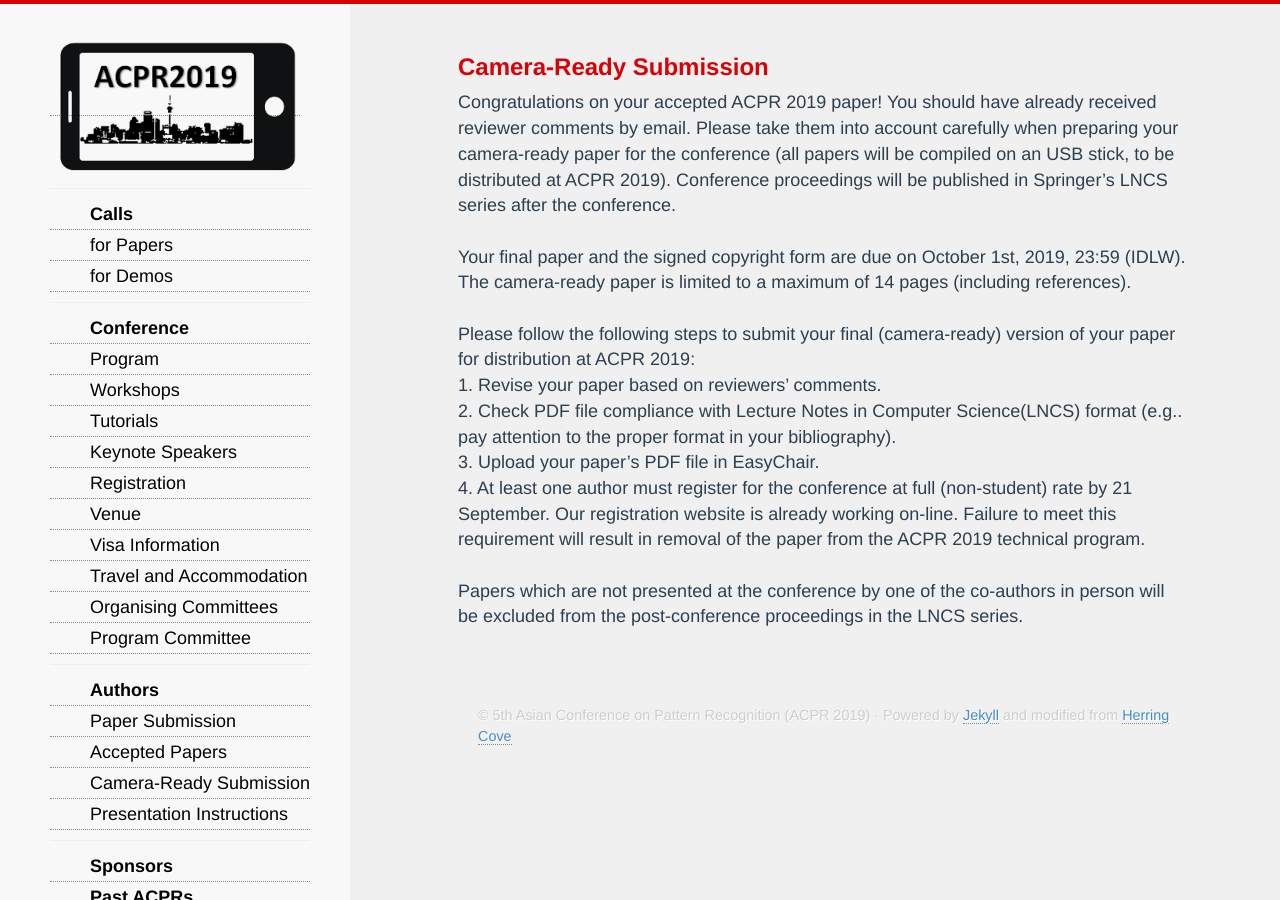
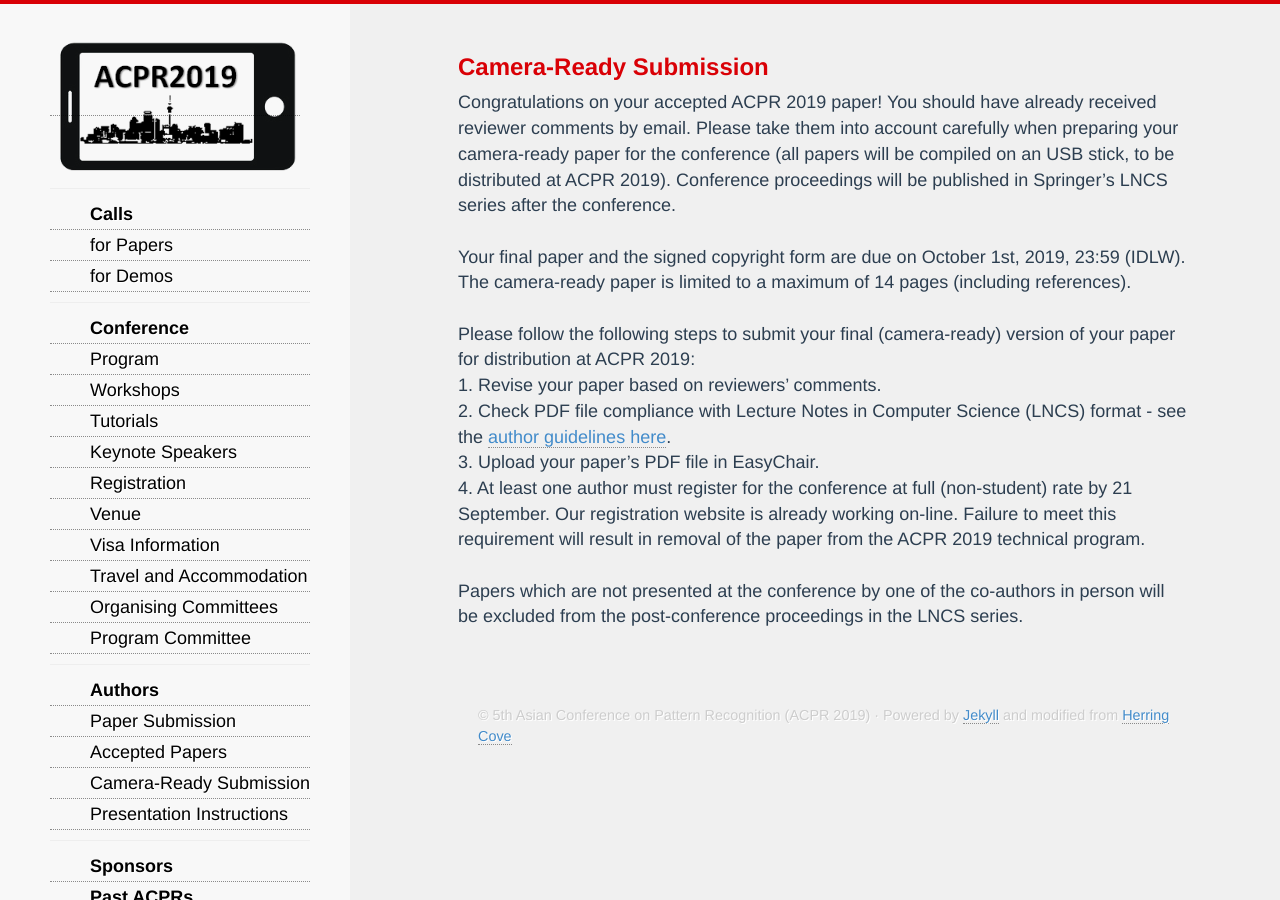
Before and after one commit to AndrewChenUoA/ACPR2019, a Jekyll site: the page built from camera-ready.html, in a window 1280 px wide. Built offline with Jekyll 4.4.1, drawn with Linux system fonts in a browser that asks for light colours; nearby versions of some CDN libraries; Markdown is read by kramdown in place of the engine named in the settings.

Commit message:
Add Camera-ready guidelines

```diff
--- a/camera-ready.html
+++ b/camera-ready.html
@@ -7,7 +7,7 @@ Congratulations on your accepted ACPR 2019 paper! You should have already receiv
 Your final paper and the signed copyright form are due on October 1st, 2019, 23:59 (IDLW). The camera-ready paper is limited to a maximum of 14 pages (including references).<br/><br/>
 Please follow the following steps to submit your final (camera-ready) version of your paper for distribution at ACPR 2019:<br/>
 1.	Revise your paper based on reviewers’ comments.<br/>
-2.	Check PDF file compliance with Lecture Notes in Computer Science(LNCS) format (e.g.. pay attention to the proper format in your bibliography).<br/>
+2.	Check PDF file compliance with Lecture Notes in Computer Science (LNCS) format - see the <a href="/images/Springer_Guidelines_for_Authors_of_Proceedings_CS.pdf">author guidelines here</a>.<br/>
 3.	Upload your paper’s PDF file in EasyChair.<br/>
 4.	At least one author must register for the conference at full (non-student) rate by 21 September. Our registration website is already working on-line. Failure to meet this requirement will result in removal of the paper from the ACPR 2019 technical program.<br/><br/>
 Papers which are not presented at the conference by one of the co-authors in person will be excluded from the post-conference proceedings in the LNCS series.
```
Also changed, not shown: 1 other file.
